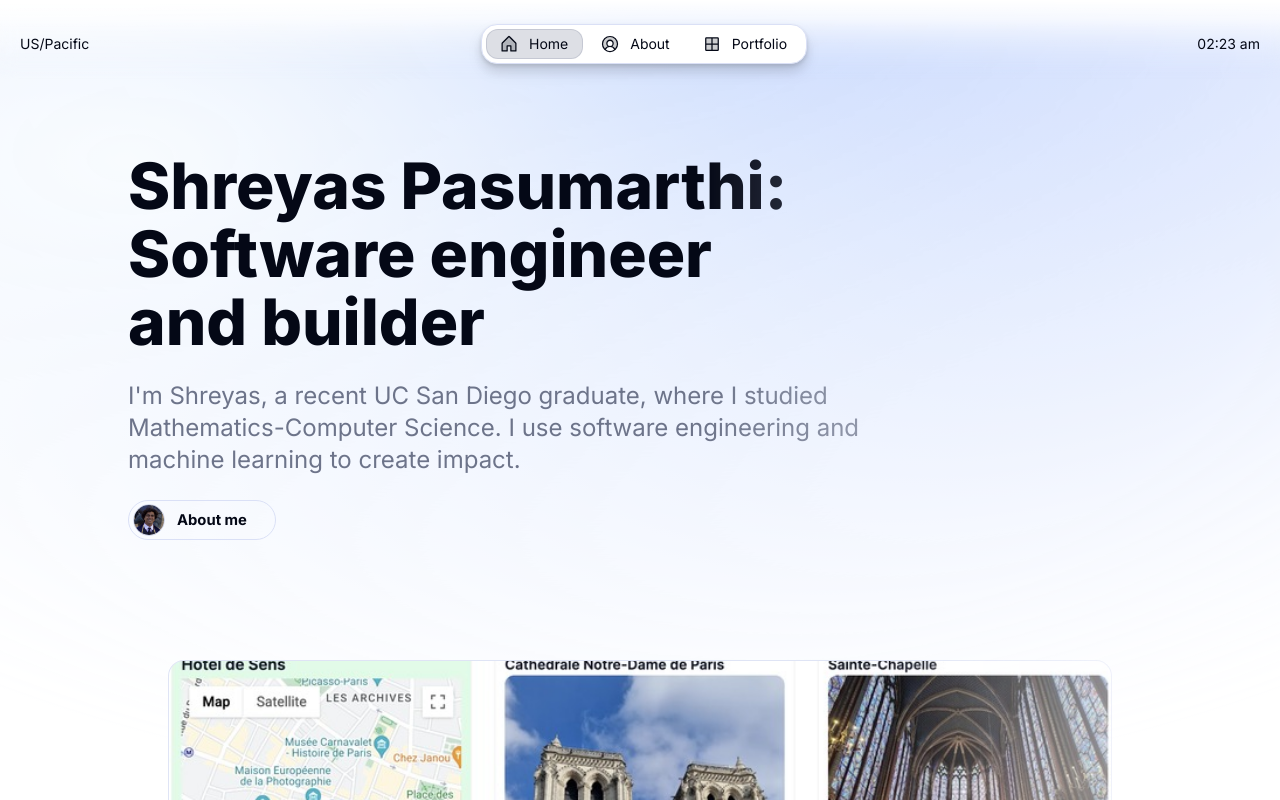
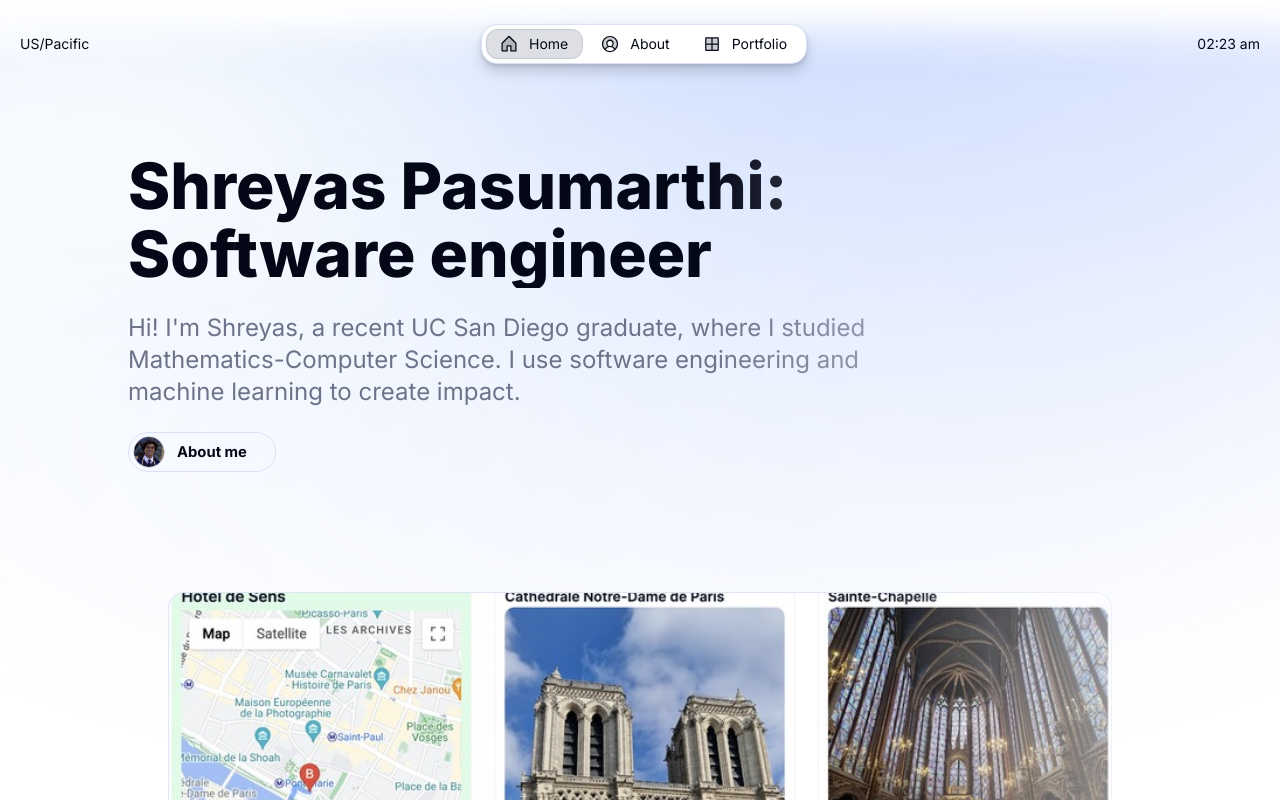
Before and after one commit to ShreyasPasumarthi/portfolio, a Next.js app: page /en in a window 1280 px wide. Shown: the top 800 px of the page. Built offline with nearby package versions, Linux system fonts and the light colour scheme.

Commit message:
Added hello message

```diff
--- a/src/app/resources/content.js
+++ b/src/app/resources/content.js
@@ -47,8 +47,8 @@ const home = {
     label: 'Home',
     title: `${person.name}'s Portfolio`,
     description: `Portfolio website showcasing my work as a ${person.role}`,
-    headline: <>Shreyas Pasumarthi: Software engineer and builder</>,
-    subline: <>I'm Shreyas, a recent UC San Diego graduate, where I studied<br/> Mathematics-Computer Science. I use software engineering and machine learning to create impact.</>
+    headline: <>Shreyas Pasumarthi: Software engineer</>,
+    subline: <>Hi! I'm Shreyas, a recent UC San Diego graduate, where I studied<br/> Mathematics-Computer Science. I use software engineering and machine learning to create impact.</>
 }
 
 const about = {
```
